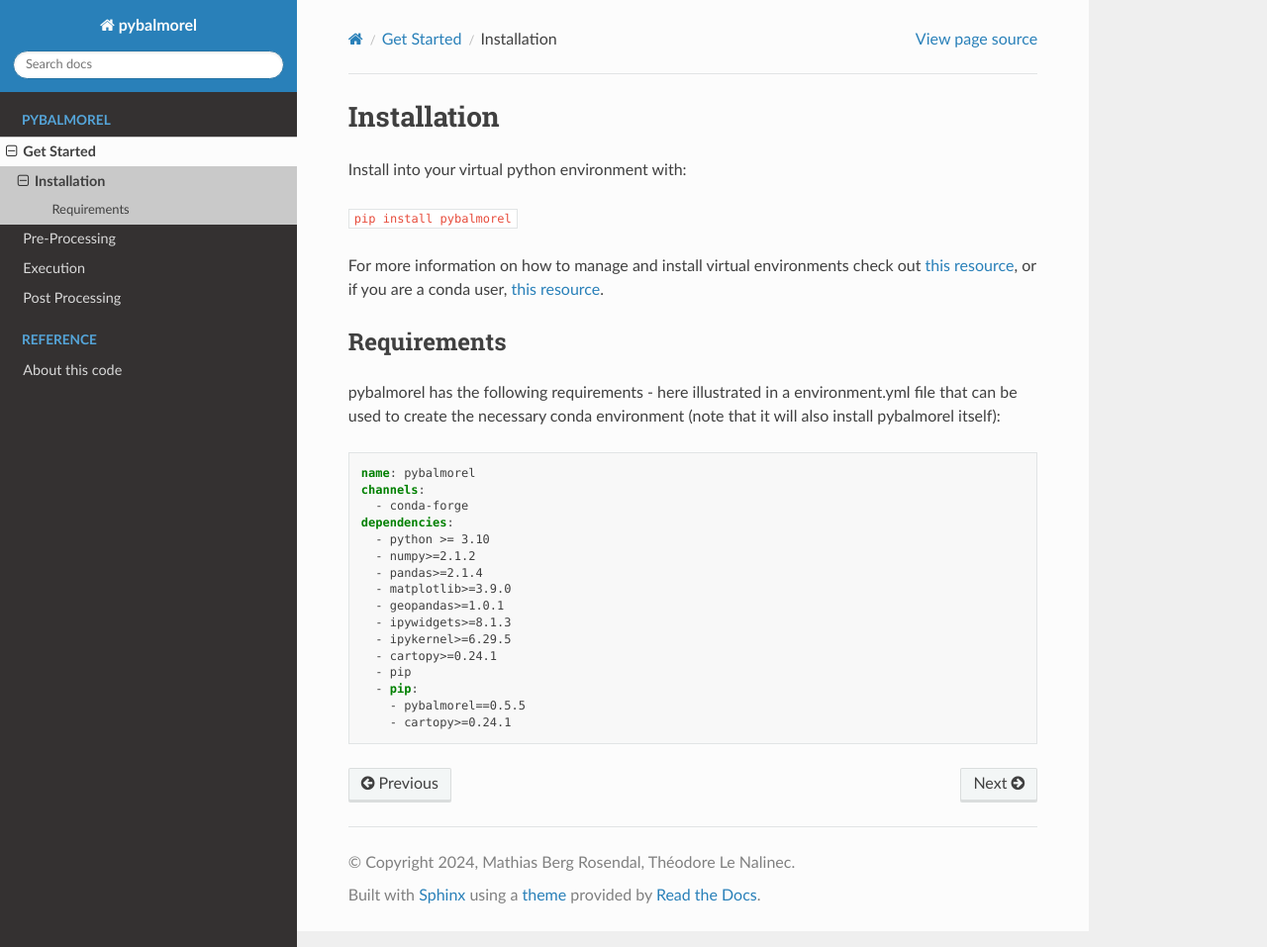
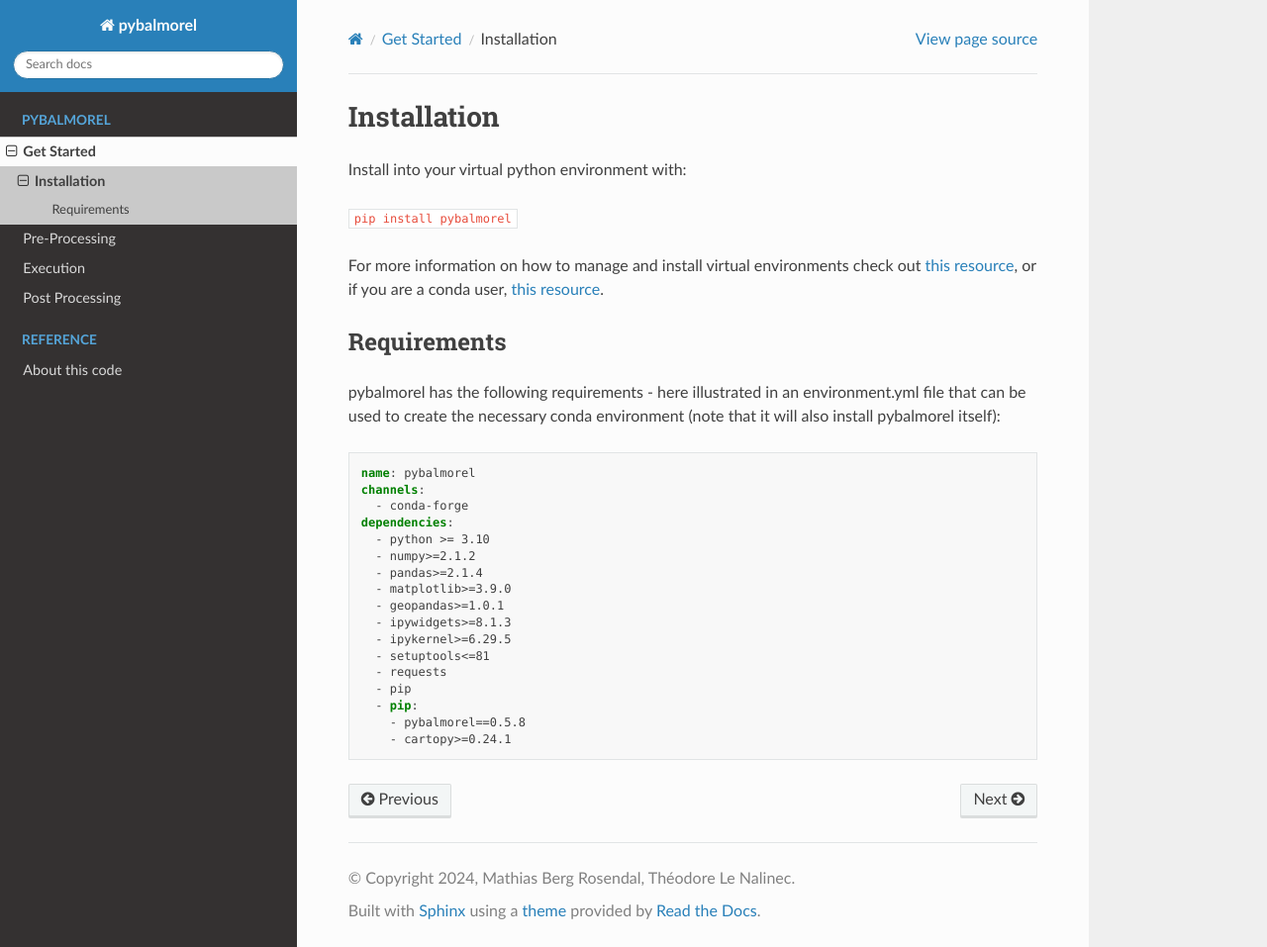
Before and after one commit to balmorelcommunity/pybalmorel, a Sphinx documentation site: the page built from docs/get_started/installation.md, in a window 1280 px wide and 957 px high. Shown: the whole window at 99% size. Built offline with Sphinx 7.4.7 and the Read the Docs theme 3.1.0, drawn with Linux system fonts in a browser that asks for light colours.

Commit message:
Dependency and package file fixes (#35)
* Fixed pkg_resources being removed from setuptools and missing requests
dependency

* New version

* Missed release version correction

* Added missing geofiles to package

* Update release

* Wrong syntax on 'include all files'

* Update release

* Update environment.yaml

Co-authored-by: Copilot <175728472+Copilot@users.noreply.github.com>

* Update docs/get_started/installation.md

Co-authored-by: Copilot <175728472+Copilot@users.noreply.github.com>

---------

Co-authored-by: Copilot <175728472+Copilot@users.noreply.github.com>

````diff
--- a/docs/conf.py
+++ b/docs/conf.py
@@ -1,7 +1,7 @@
 project = "pybalmorel"
 copyright = "2024, Mathias Berg Rosendal, Théodore Le Nalinec"
 author = "Mathias Berg Rosendal, Théodore Le Nalinec"
-release = "0.5.5"
+release = "0.5.8"
 
 exclude_patterns = ["_build", "Thumbs.db", ".DS_Store", ".testenv", ".testenv/**"]
 
--- a/docs/get_started/installation.md
+++ b/docs/get_started/installation.md
@@ -6,7 +6,7 @@ Install into your virtual python environment with:
 For more information on how to manage and install virtual environments check out [this resource](https://docs.python.org/3/library/venv.html), or if you are a conda user, [this resource](https://docs.conda.io/projects/conda/en/latest/user-guide/tasks/manage-environments.html).
 
 ## Requirements
-pybalmorel has the following requirements - here illustrated in a environment.yml file that can be used to create the necessary conda environment (note that it will also install pybalmorel itself):
+pybalmorel has the following requirements - here illustrated in an environment.yml file that can be used to create the necessary conda environment (note that it will also install pybalmorel itself):
 ```yaml
 name: pybalmorel
 channels:
@@ -19,9 +19,10 @@ dependencies:
   - geopandas>=1.0.1
   - ipywidgets>=8.1.3
   - ipykernel>=6.29.5
-  - cartopy>=0.24.1
+  - setuptools<=81
+  - requests
   - pip
   - pip:
-    - pybalmorel==0.5.5
+    - pybalmorel==0.5.8
     - cartopy>=0.24.1
 ```
--- a/environment.yaml
+++ b/environment.yaml
@@ -10,7 +10,9 @@ dependencies:
   - ipywidgets>=8.1.3
   - ipykernel>=6.29.5
   - pytest=8.3.3
+  - setuptools<=81
+  - requests
   - pip
   - pip:
-    - pybalmorel==0.5.5
+    - pybalmorel==0.5.8
     - cartopy>=0.24.1
--- a/pyproject.toml
+++ b/pyproject.toml
@@ -1,6 +1,6 @@
 [project]
 name = "pybalmorel"
-version = "0.5.5"
+version = "0.5.8"
 maintainers = [
   { name="Mathias Berg Rosendal", email="mathiasros@proton.me"},
   { name="Théodore Le Nalinec"},
@@ -18,7 +18,8 @@ classifiers = [
 license = "MIT"
 license-files = ["./LICENSE*"]
 dependencies = ['pandas>=2.1.4', 'matplotlib>=3.9.0', 'geopandas>=0.14.4',
-                'gamsapi[transfer]>=45.7.0', 'ipywidgets>=8.1.3', 'cartopy>=0.24.1', 'eel>=0.17.0']
+                'gamsapi[transfer]>=45.7.0', 'ipywidgets>=8.1.3', 'cartopy>=0.24.1',
+                'eel>=0.17.0', 'setuptools<=81', 'requests']
 
 [project.urls]
 Repository = "https://github.com/Mathias157/pybalmorel"
@@ -32,4 +33,5 @@ build-backend = "setuptools.build_meta"
 "pybalmorel" = ["Balmorelbb4_ReadData.inc",
                 "Balmorel_ReadData.gms",
                 "geofiles/*.*",
+                "geofiles/**/*.*",
                 "interactive/dashboard/static/*.*"]
````
